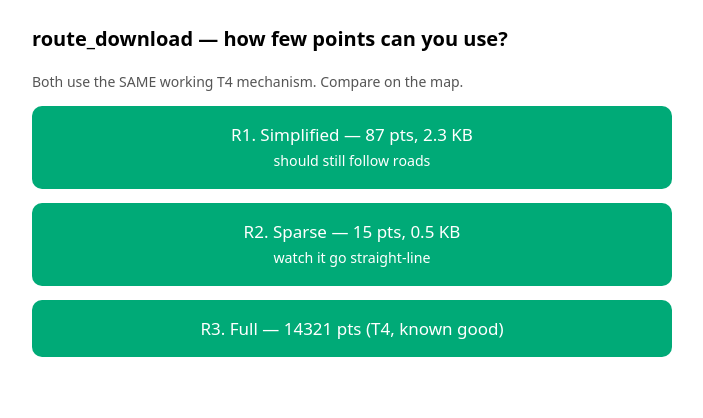
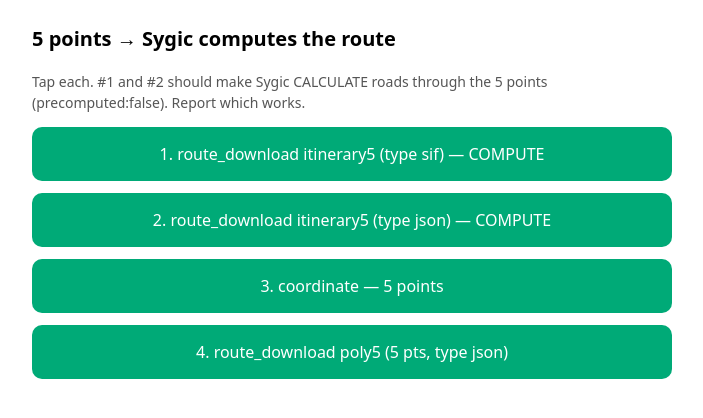
Before and after one commit to dragoshuniq/test2, a plain HTML site: page index.html in a window 1280 px wide. Shown: the whole page, without its empty margins (288-991 px from the left). Drawn offline with Linux system fonts and the light colour scheme.

Commit message:
5-point compute test: route_download itinerary (precomputed:false)

```diff
--- a/index.html
+++ b/index.html
@@ -1,7 +1,8 @@
-<!doctype html><html><head><meta charset="utf-8"><meta name="viewport" content="width=device-width, initial-scale=1"><title>Sygic polyline density test</title><style>body{font-family:system-ui,sans-serif;max-width:640px;margin:24px auto;padding:0 16px;line-height:1.5}a.btn{display:block;margin:14px 0;padding:16px;background:#0a7;color:#fff;text-decoration:none;border-radius:10px;font-size:17px;text-align:center}h2{font-size:20px}.note{color:#555;font-size:14px}</style></head><body>
-<h2>route_download — how few points can you use?</h2>
-<p class="note">Both use the SAME working T4 mechanism. Compare on the map.</p>
-<a class="btn" href="intent://route_download%7Chttps%3A%2F%2Fraw.githubusercontent.com%2Fdragoshuniq%2Ftest2%2Fmain%2Fsimplified.json%7Cjson#Intent;scheme=com.sygic.aura;S.browser_fallback_url=https%3A%2F%2Fplay.google.com%2Fstore%2Fapps%2Fdetails%3Fid%3Dcom.sygic.aura;end">R1. Simplified — 87 pts, 2.3 KB<br><small>should still follow roads</small></a>
-<a class="btn" href="intent://route_download%7Chttps%3A%2F%2Fraw.githubusercontent.com%2Fdragoshuniq%2Ftest2%2Fmain%2Fsparse.json%7Cjson#Intent;scheme=com.sygic.aura;S.browser_fallback_url=https%3A%2F%2Fplay.google.com%2Fstore%2Fapps%2Fdetails%3Fid%3Dcom.sygic.aura;end">R2. Sparse — 15 pts, 0.5 KB<br><small>watch it go straight-line</small></a>
-<a class="btn" href="intent://route_download%7Chttps%3A%2F%2Fraw.githubusercontent.com%2Fdragoshuniq%2Ftest2%2Fmain%2Fwarsaw-dortmund.json%7Cjson#Intent;scheme=com.sygic.aura;S.browser_fallback_url=https%3A%2F%2Fplay.google.com%2Fstore%2Fapps%2Fdetails%3Fid%3Dcom.sygic.aura;end">R3. Full — 14321 pts (T4, known good)</a>
+<!doctype html><html><head><meta charset="utf-8"><meta name="viewport" content="width=device-width, initial-scale=1"><title>Sygic 5-point test</title><style>body{font-family:system-ui,sans-serif;max-width:640px;margin:24px auto;padding:0 16px;line-height:1.5}a.btn{display:block;margin:12px 0;padding:15px;background:#0a7;color:#fff;text-decoration:none;border-radius:10px;font-size:16px;text-align:center}h2{font-size:20px}.note{color:#555;font-size:14px}</style></head><body>
+<h2>5 points &rarr; Sygic computes the route</h2>
+<p class="note">Tap each. #1 and #2 should make Sygic CALCULATE roads through the 5 points (precomputed:false). Report which works.</p>
+<a class="btn" href="intent://route_download%7Chttps%3A%2F%2Fraw.githubusercontent.com%2Fdragoshuniq%2Ftest2%2Fmain%2Fitinerary5.json%7Csif#Intent;scheme=com.sygic.aura;S.browser_fallback_url=https%3A%2F%2Fplay.google.com%2Fstore%2Fapps%2Fdetails%3Fid%3Dcom.sygic.aura;end">1. route_download itinerary5 (type sif) — COMPUTE</a>
+<a class="btn" href="intent://route_download%7Chttps%3A%2F%2Fraw.githubusercontent.com%2Fdragoshuniq%2Ftest2%2Fmain%2Fitinerary5.json%7Cjson#Intent;scheme=com.sygic.aura;S.browser_fallback_url=https%3A%2F%2Fplay.google.com%2Fstore%2Fapps%2Fdetails%3Fid%3Dcom.sygic.aura;end">2. route_download itinerary5 (type json) — COMPUTE</a>
+<a class="btn" href="intent://coordinate%7C21.0122%7C52.2297%7C16.9252%7C52.4064%7C14.6376%7C52.3105%7C9.732%7C52.3759%7C7.4653%7C51.5136%7Cdrive#Intent;scheme=com.sygic.aura;S.browser_fallback_url=https%3A%2F%2Fplay.google.com%2Fstore%2Fapps%2Fdetails%3Fid%3Dcom.sygic.aura;end">3. coordinate — 5 points</a>
+<a class="btn" href="intent://route_download%7Chttps%3A%2F%2Fraw.githubusercontent.com%2Fdragoshuniq%2Ftest2%2Fmain%2Fpoly5.json%7Cjson#Intent;scheme=com.sygic.aura;S.browser_fallback_url=https%3A%2F%2Fplay.google.com%2Fstore%2Fapps%2Fdetails%3Fid%3Dcom.sygic.aura;end">4. route_download poly5 (5 pts, type json)</a>
 </body></html>
--- /dev/null
+++ b/itinerary5.json
@@ -0,0 +1 @@
+{"name":"wad","version":"2.2","directives":{"allowItineraryEdit":true},"routeParts":[{"properties":{"routeMappingType":"none","precomputed":false},"waypointFrom":{"lon":2101220,"lat":5222970,"type":"start"},"waypointTo":{"lon":1692520,"lat":5240640,"type":"via"}},{"properties":{"routeMappingType":"none","precomputed":false},"waypointFrom":{"lon":1692520,"lat":5240640,"type":"via"},"waypointTo":{"lon":1463760,"lat":5231050,"type":"via"}},{"properties":{"routeMappingType":"none","precomputed":false},"waypointFrom":{"lon":1463760,"lat":5231050,"type":"via"},"waypointTo":{"lon":973200,"lat":5237590,"type":"via"}},{"properties":{"routeMappingType":"none","precomputed":false},"waypointFrom":{"lon":973200,"lat":5237590,"type":"via"},"waypointTo":{"lon":746530,"lat":5151360,"type":"finish"}}]}
--- /dev/null
+++ b/poly5.json
@@ -0,0 +1 @@
+{"polygon":{"lineString":{"points":[{"x":2101220,"y":5222970},{"x":1692520,"y":5240640},{"x":1463760,"y":5231050},{"x":973200,"y":5237590},{"x":746530,"y":5151360}]}},"stations":[{"polyIdx":0,"wayPointType":"START"},{"polyIdx":4,"wayPointType":"DESTINATION"}]}
```
